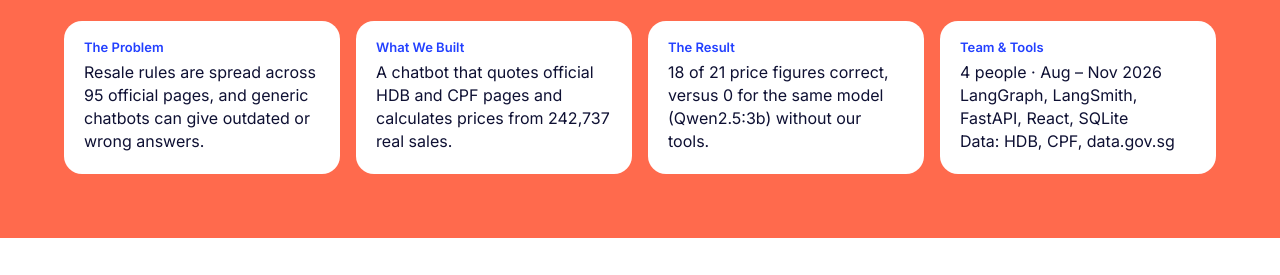
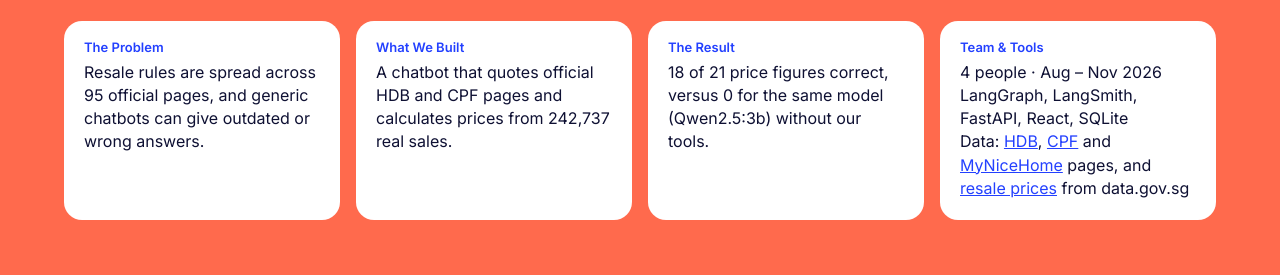
Before and after one commit to tash-abe2304/tash-abe2304.github.io, a plain HTML site: page kopi-keys.html in a window 1280 px wide. Shown: the part 312-587 px from the top of the page. Drawn offline with Linux system fonts and the light colour scheme.

Commit message:
sources addition

```diff
--- a/kopi-keys.html
+++ b/kopi-keys.html
@@ -30,7 +30,7 @@
 <div><h3>The Problem</h3><p>Resale rules are spread across 95 official pages, and generic chatbots can give outdated or wrong answers.</p></div>
 <div><h3>What We Built</h3><p>A chatbot that quotes official HDB and CPF pages and calculates prices from 242,737 real sales.</p></div>
 <div><h3>The Result</h3><p>18 of 21 price figures correct, versus 0 for the same model (Qwen2.5:3b) without our tools.</p></div>
-<div><h3>Team &amp; Tools</h3><p>4 people · Aug – Nov 2026<br>LangGraph, LangSmith, FastAPI, React, SQLite<br>Data: HDB, CPF, data.gov.sg</p></div>
+<div><h3>Team &amp; Tools</h3><p>4 people · Aug – Nov 2026<br>LangGraph, LangSmith, FastAPI, React, SQLite<br>Data: <a href="https://www.hdb.gov.sg" target="_blank" rel="noopener">HDB</a>, <a href="https://www.cpf.gov.sg" target="_blank" rel="noopener">CPF</a> and <a href="https://www.mynicehome.gov.sg" target="_blank" rel="noopener">MyNiceHome</a> pages, and <a href="https://data.gov.sg/datasets/d_8b84c4ee58e3cfc0ece0d773c8ca6abc/view" target="_blank" rel="noopener">resale prices</a> from data.gov.sg</p></div>
 </div>
 </div>
 </section>
```
Also changed, not shown: aml.html (+1 -1 lines).
